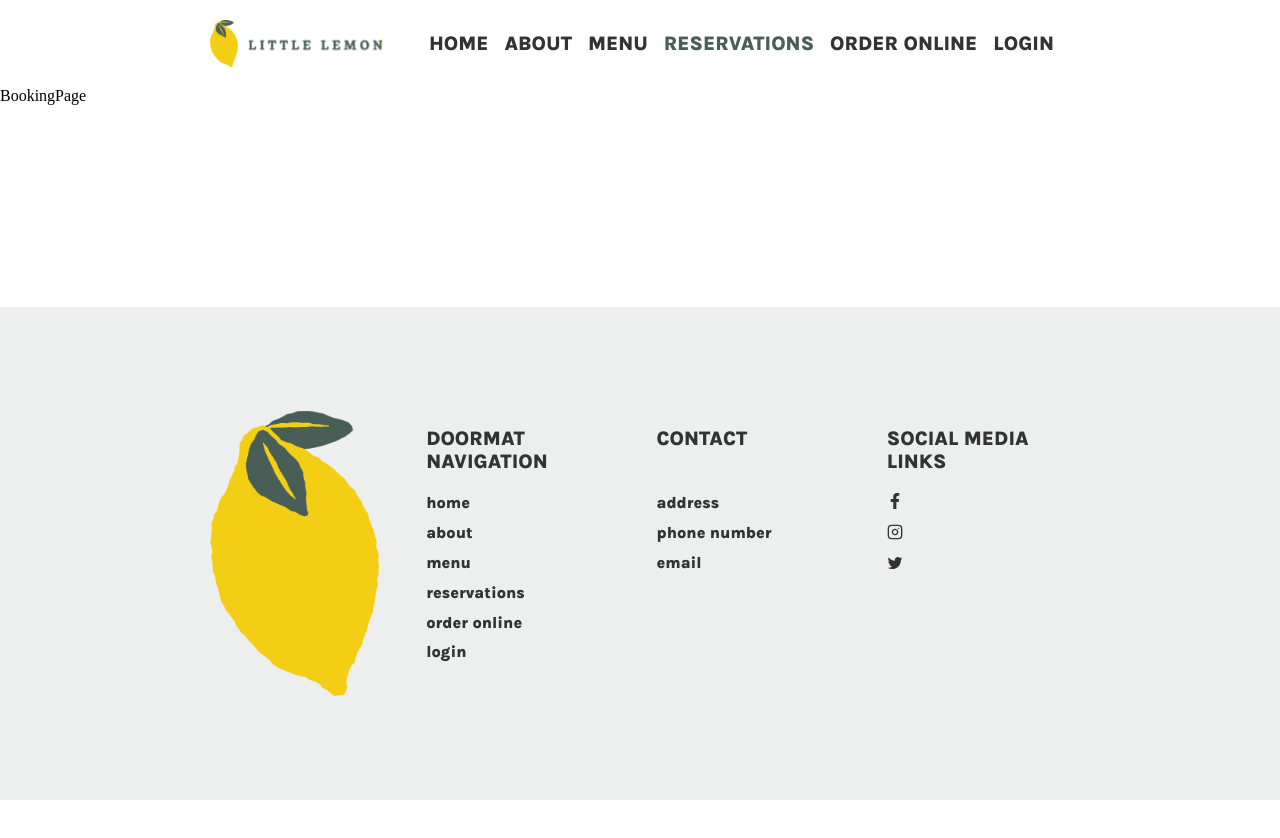
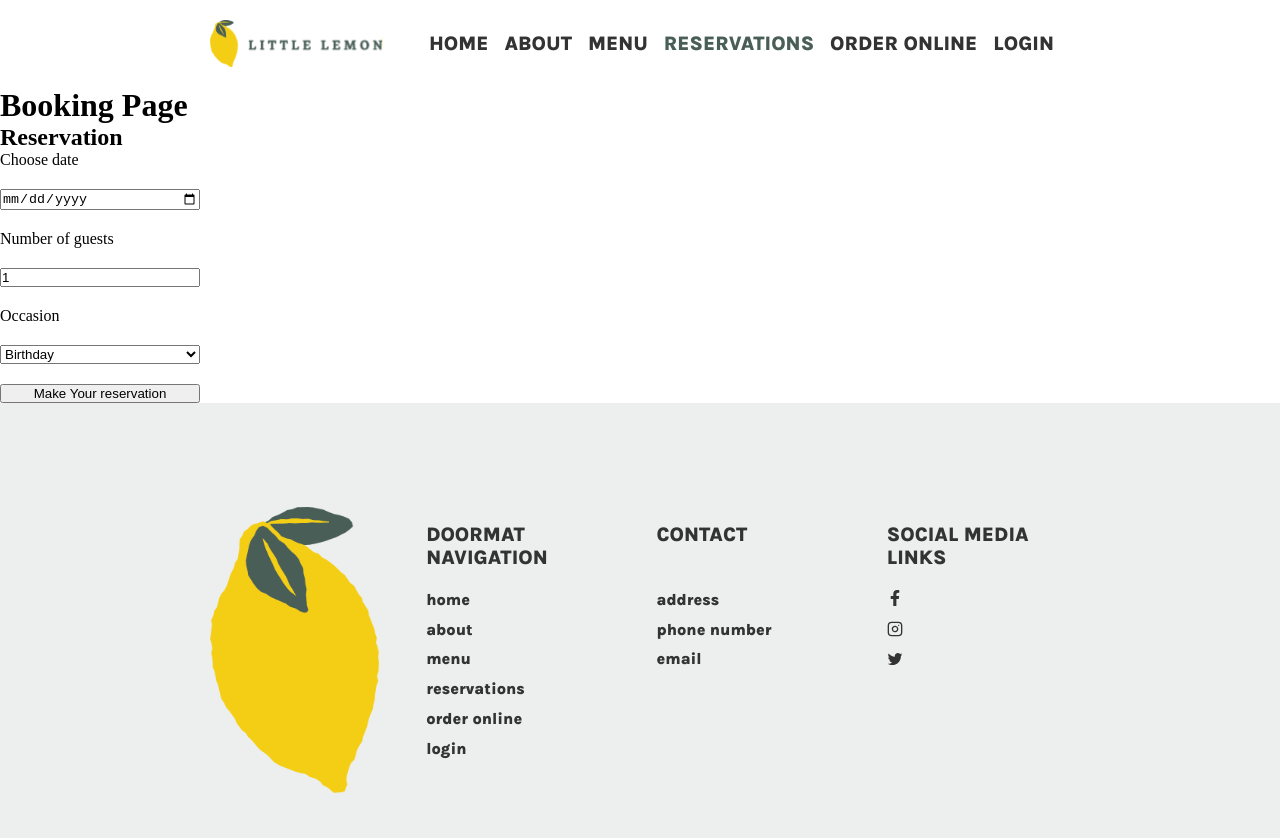
Before and after one commit to mahdichihi/little-lemon, a React (Create React App) app: page /booking in a window 1280 px wide. Shown: the top 838 px of the page. Before the commit the page ends 800 px from the top, so only its background shows below. Built offline with nearby package versions, Linux system fonts and the light colour scheme; a web font is replaced by a local one.

Commit message:
booking form feature creation

```diff
--- /dev/null
+++ b/src/components/bookingForm/BookingForm.jsx
@@ -0,0 +1,76 @@
+import React from "react";
+
+const BookingForm = ({
+  date,
+  today,
+  setDate,
+  time,
+  setTime,
+  guests,
+  setGuests,
+  occasion,
+  setOccasion,
+  availableTimes,
+  onSubmit,
+}) => {
+  return (
+    <form
+      style={{ display: "grid", maxWidth: "200px", gap: "20px" }}
+      onSubmit={onSubmit}
+    >
+      <label htmlFor="res-date">Choose date</label>
+      <input
+        type="date"
+        id="res-date"
+        value={date}
+        onChange={setDate} // Use the handler passed down
+        required
+        min={today}
+      />
+
+      {date && (
+        <>
+          <label htmlFor="res-time">Choose time</label>
+          <select
+            id="res-time"
+            value={time}
+            onChange={(e) => setTime(e.target.value)} // Update the selected time
+            // disabled={!date} // Disable time selection if no date is selected
+          >
+            {/* Placeholder option */}
+            {availableTimes.map((availableTime) => (
+              <option key={availableTime} value={availableTime}>
+                {availableTime}
+              </option>
+            ))}
+          </select>
+        </>
+      )}
+
+      <label htmlFor="guests">Number of guests</label>
+      <input
+        type="number"
+        id="guests"
+        value={guests}
+        min="1"
+        max="10"
+        onChange={(e) => setGuests(Number(e.target.value))}
+        required
+      />
+
+      <label htmlFor="occasion">Occasion</label>
+      <select
+        id="occasion"
+        value={occasion}
+        onChange={(e) => setOccasion(e.target.value)}
+      >
+        <option value="Birthday">Birthday</option>
+        <option value="Anniversary">Anniversary</option>
+      </select>
+
+      <input type="submit" value="Make Your reservation" />
+    </form>
+  );
+};
+
+export default BookingForm;
--- /dev/null
+++ b/src/components/bookingSlot/BookingSlot.jsx
@@ -0,0 +1,16 @@
+import React from "react";
+
+const BookingSlot = ({ availableTimes }) => {
+  return (
+    <div>
+      <h2>Available Booking Slots</h2>
+      <ul>
+        {availableTimes.map((time) => (
+          <li key={time}>{time}</li>
+        ))}
+      </ul>
+    </div>
+  );
+};
+
+export default BookingSlot;
--- a/src/pages/BookingPage.jsx
+++ b/src/pages/BookingPage.jsx
@@ -1,7 +1,95 @@
-import React from "react";
+import React, { useReducer, useState, useEffect } from "react";
+import Reservation from "../sections/reservation/Reservation";
+import BookingSlot from "../components/bookingSlot/BookingSlot";
+import { initializeTimes, timeReducer } from "../reducers/timeReducer";
 
 const BookingPage = () => {
-  return <div>BookingPage</div>;
+  // Get today's date in YYYY-MM-DD format
+  const today = new Date().toISOString().split("T")[0];
+
+  const [date, setDate] = useState(""); // Set initial date to today
+  const [time, setTime] = useState(""); // Initialize time as an empty string
+  const [guests, setGuests] = useState(1);
+  const [occasion, setOccasion] = useState("Birthday");
+
+  // Initialize available times
+  const [availableTimes, dispatch] = useReducer(timeReducer, initializeTimes());
+
+  // Store booked times by date
+  const [bookedTimes, setBookedTimes] = useState({});
+
+  useEffect(() => {
+    // Initialize available times when the component mounts or date changes
+    if (date) {
+      const timesToFilter = bookedTimes[date] || [];
+      const updatedTimes = initializeTimes().filter(
+        (time) => !timesToFilter.includes(time)
+      );
+      dispatch({ type: "INITIALIZE_TIMES", payload: updatedTimes });
+
+      // Set the initial time to the first available time
+      if (updatedTimes.length > 0) {
+        setTime(updatedTimes[0]); // Set the initial time to the first available time
+      }
+    }
+  }, [date, bookedTimes]);
+
+  const handleDateChange = (e) => {
+    const selectedDate = e.target.value;
+    setDate(selectedDate);
+  };
+
+  const handleTimeChange = (selectedTime) => {
+    setTime(selectedTime); // Update selected time
+  };
+
+  const handleSubmit = (event) => {
+    event.preventDefault(); // Prevent the default form submission
+
+    // Add the booked time to the booked times state
+    setBookedTimes((prev) => ({
+      ...prev,
+      [date]: [...(prev[date] || []), time],
+    }));
+
+    // Dispatch action to book the selected time
+    dispatch({ type: "BOOK_TIME", payload: time });
+
+    console.log("Reservation details:", {
+      date,
+      time,
+      guests,
+      occasion,
+    });
+
+    // Reset the form fields if needed
+    setDate(""); // Reset to today's date
+    setTime(""); // Reset time
+    setGuests(1); // Reset to default
+    setOccasion("Birthday"); // Reset to default
+  };
+
+  return (
+    <div>
+      <h1>Booking Page</h1>
+      <Reservation
+        date={date}
+        today={today}
+        setDate={handleDateChange} // Pass the updated handler
+        time={time}
+        setTime={handleTimeChange} // Use the new handler for time selection
+        guests={guests}
+        setGuests={setGuests}
+        occasion={occasion}
+        setOccasion={setOccasion}
+        availableTimes={availableTimes} // Pass available times
+        onSubmit={handleSubmit} // Pass the submit handler
+      />
+      {/* <BookingSlot availableTimes={availableTimes} /> */}
+      {date && <BookingSlot availableTimes={availableTimes} />}{" "}
+      {/* Conditionally render BookingSlot */}
+    </div>
+  );
 };
 
 export default BookingPage;
--- /dev/null
+++ b/src/reducers/timeReducer.js
@@ -0,0 +1,14 @@
+export const initializeTimes = () => {
+  return ["17:00", "18:00", "19:00", "20:00", "21:00", "22:00"];
+};
+
+export const timeReducer = (state, action) => {
+  switch (action.type) {
+    case "INITIALIZE_TIMES":
+      return action.payload; // Set initial available times
+    case "BOOK_TIME":
+      return state.filter((time) => time !== action.payload); // Remove booked time from available times
+    default:
+      return state;
+  }
+};
--- /dev/null
+++ b/src/sections/reservation/Reservation.jsx
@@ -0,0 +1,37 @@
+import React from "react";
+import BookingForm from "../../components/bookingForm/BookingForm";
+
+const Reservation = ({
+  date,
+  today,
+  setDate,
+  time,
+  setTime,
+  guests,
+  setGuests,
+  occasion,
+  setOccasion,
+  availableTimes,
+  onSubmit,
+}) => {
+  return (
+    <div>
+      <h2>Reservation</h2>
+      <BookingForm
+        date={date}
+        today={today}
+        setDate={setDate}
+        time={time}
+        setTime={setTime}
+        guests={guests}
+        setGuests={setGuests}
+        occasion={occasion}
+        setOccasion={setOccasion}
+        availableTimes={availableTimes}
+        onSubmit={onSubmit}
+      />
+    </div>
+  );
+};
+
+export default Reservation;
```
Also changed, not shown: src/components/bookingForm/BookingForm.module.css (added), src/components/bookingSlot/BookingSlot.module.css (added), src/sections/reservation/Reservation.module.css (added).
